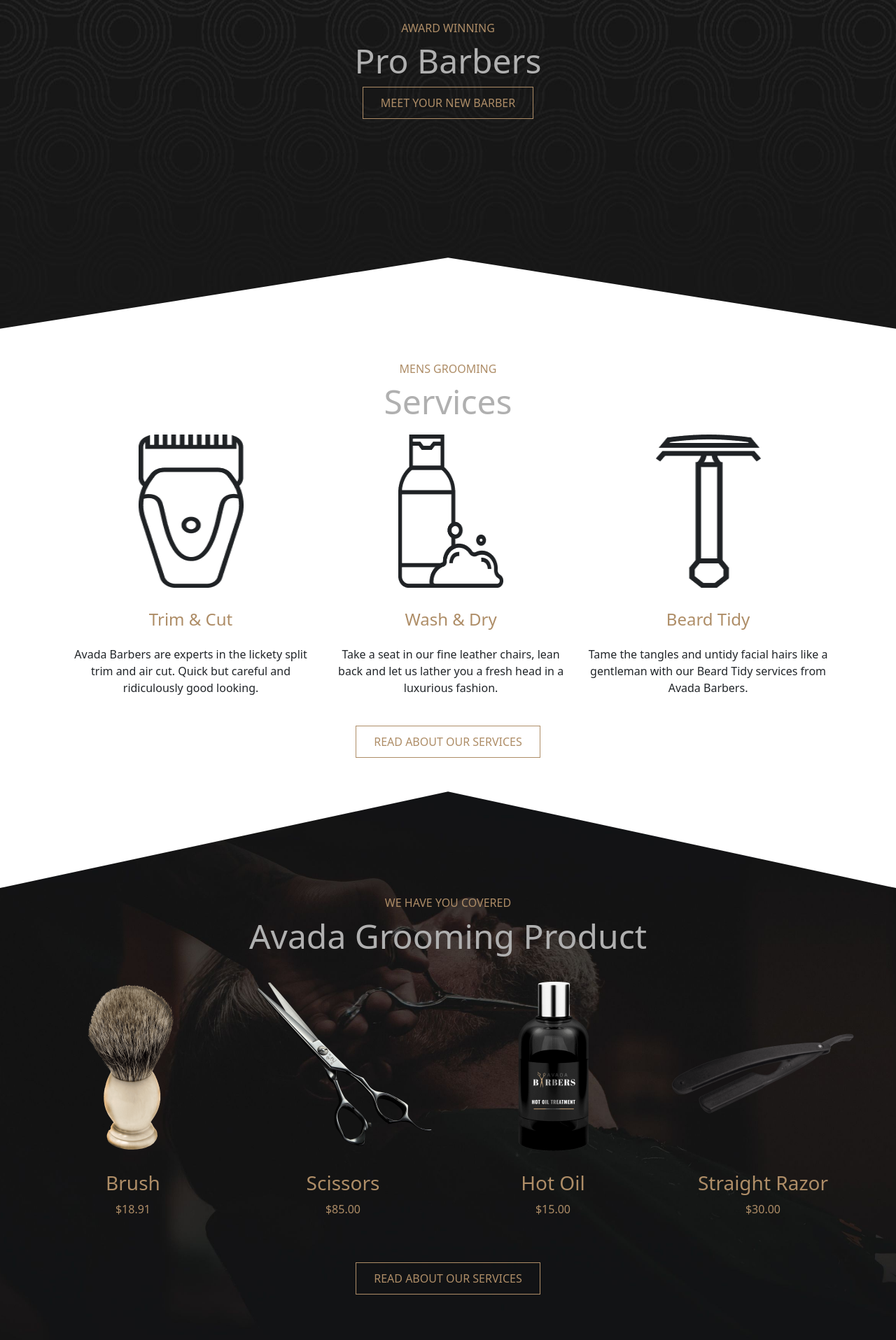
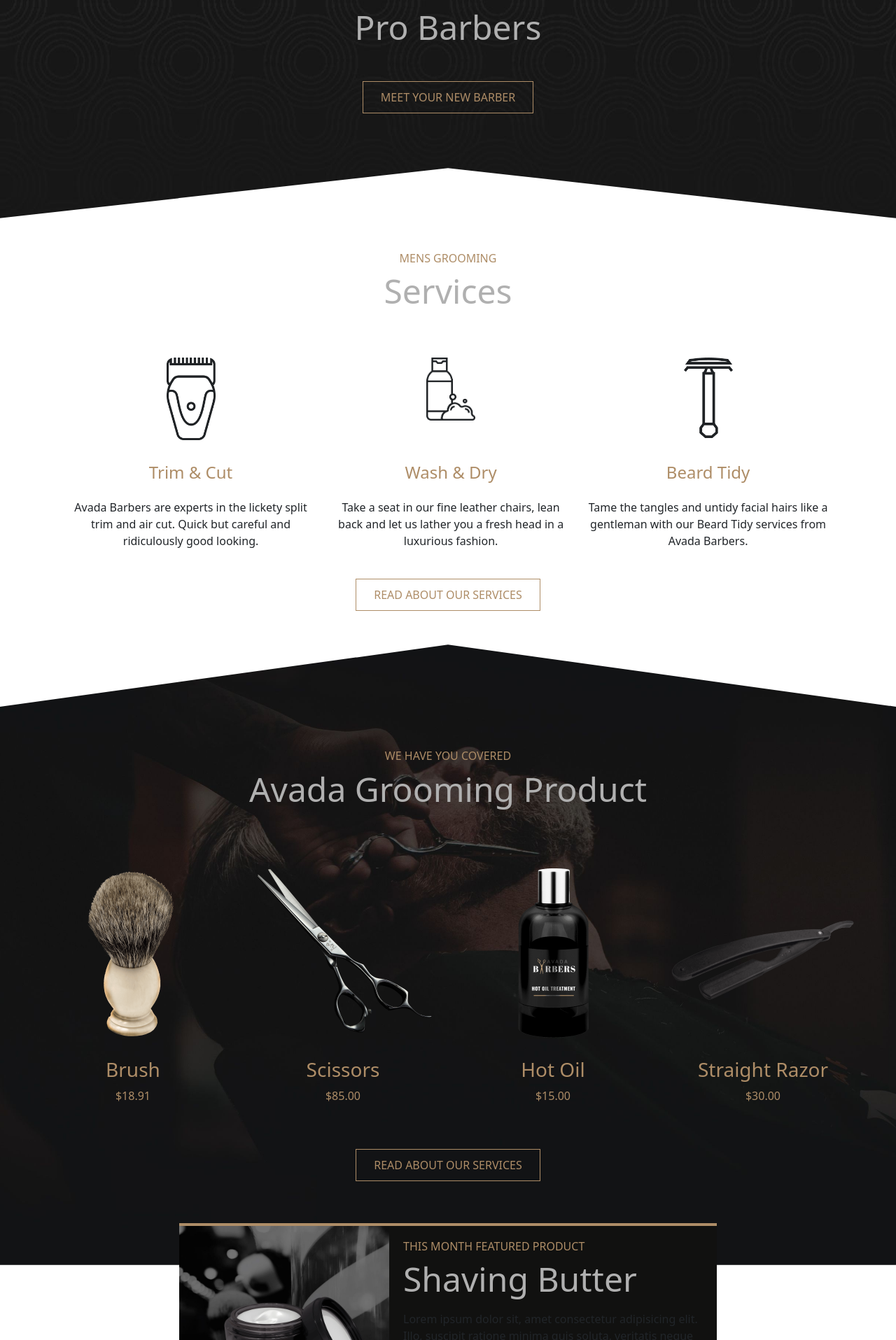
Before and after one commit to AndreaDeStefano1/proj-html-vuejs, a Vue app: page / in a window 1280 px wide. Shown: the part 765-2680 px from the top of the page at 70% size. Built offline with nearby package versions, Linux system fonts and the light colour scheme.

Commit message:
Piccoli ridimensionamenti

```diff
--- a/src/components/CardCompServices.vue
+++ b/src/components/CardCompServices.vue
@@ -3,7 +3,7 @@
 
     <div class="img-&-title d-flex flex-column ">
 
-      <div class="image-container text-center">
+      <div class="image-container text-center mt-5">
         <img  :src="url" alt="">
       </div>
 
@@ -40,10 +40,10 @@
   // border: 1px solid red;
   margin: 10px;
   .image-container{
-    height: 250px;
+    height: 150px;
     img{
-      width: 150px;
-      height: 219px;
+      width: 70px;
+
     }
   }
   h4{
--- a/src/components/MainComp.vue
+++ b/src/components/MainComp.vue
@@ -3,11 +3,11 @@
     <!-- INTRO SECTION -->
     <section class="intro-section pt-5">
       <TitleComp
-      class="mt-5"
+      class=" text-center"
       bigText="Pro Barbers"
       miniText="AWARD WINNING"/>
       <ButtonComp
-      class="text-center pb-x"
+      class="text-center pb-x mt-5"
       buttonText="MEET YOUR NEW BARBER"/>
 
     </section>
@@ -16,7 +16,7 @@
     <!-- SERVICE SECTION -->
     <section>
       <TitleComp
-      class="mt-5"
+      class="mt-5 text-center"
       bigText="Services"
       miniText="MENS GROOMING"/>
       <div class="container d-flex justify-content-center">
@@ -50,10 +50,10 @@
     <!-- PRODUCT SECTION -->
     <section class="product-section mt-5">
       <TitleComp
-      class=""
+      class=" text-center"
       bigText="Avada Grooming Product"
       miniText="WE HAVE YOU COVERED"/>
-      <div class="produc-container d-flex justify-content-center pb-5">
+      <div class="produc-container d-flex justify-content-center py-5 ">
         <CardProductComp
         price="18.91"
         title="Brush"
@@ -85,12 +85,10 @@
           <img src="../assets/img/shaving_butter.png" alt="">
         </div>
         <div class="text-field">
-          <!-- <TitleComp
-          class=" pb-2 text-left"
+          <TitleComp
+          class=" pb-2 "
           bigText="Shaving Butter"
-          miniText="THIS MONTH FEATURED PRODUCT"/> -->
-          <h6>THIS MONTH FEATURED PRODUCT</h6>
-          <h2>Shaving Butter</h2>
+          miniText="THIS MONTH FEATURED PRODUCT"/>
           <p>Lorem ipsum dolor sit, amet consectetur adipisicing elit. Illo, suscipit ratione minima quis soluta, veritatis neque aliquam numquam architecto vitae totam optio voluptatem accusamus laboriosam?</p>
           <ButtonComp
           buttonText="BUY NOW"/>
@@ -147,10 +145,10 @@
 
 .intro-section{
   background-image: url(../assets/img/avadabarbers-about-introbackground.jpg);
-  background-position: 0 20%;
+  background-position: 0 25%;
   clip-path: $clip;
   .pb-x{
-    padding-bottom: 300px;
+    padding-bottom: 150px;
   }
 }
 .product-section{
@@ -158,10 +156,10 @@
   // min-height: 600px;
   background-size: cover;
   background-position: bottom;
-  clip-path: polygon(50% 0%, 100% 15%, 100% 100%, 0 100%, 0 15%);
+  clip-path: polygon(50% 0%, 100% 10%, 100% 100%, 0 100%, 0 10%);
   padding-top: 150px;
   .pb-x{
-    padding-bottom: 200px;
+    padding-bottom: 120px;
   }
 }
 
--- a/src/components/TitleComp.vue
+++ b/src/components/TitleComp.vue
@@ -1,5 +1,5 @@
 <template>
-  <div class=" text-center">
+  <div class=" ">
     <h6>{{miniText}}</h6>
     <h2>{{bigText}}</h2>
   </div>
```
